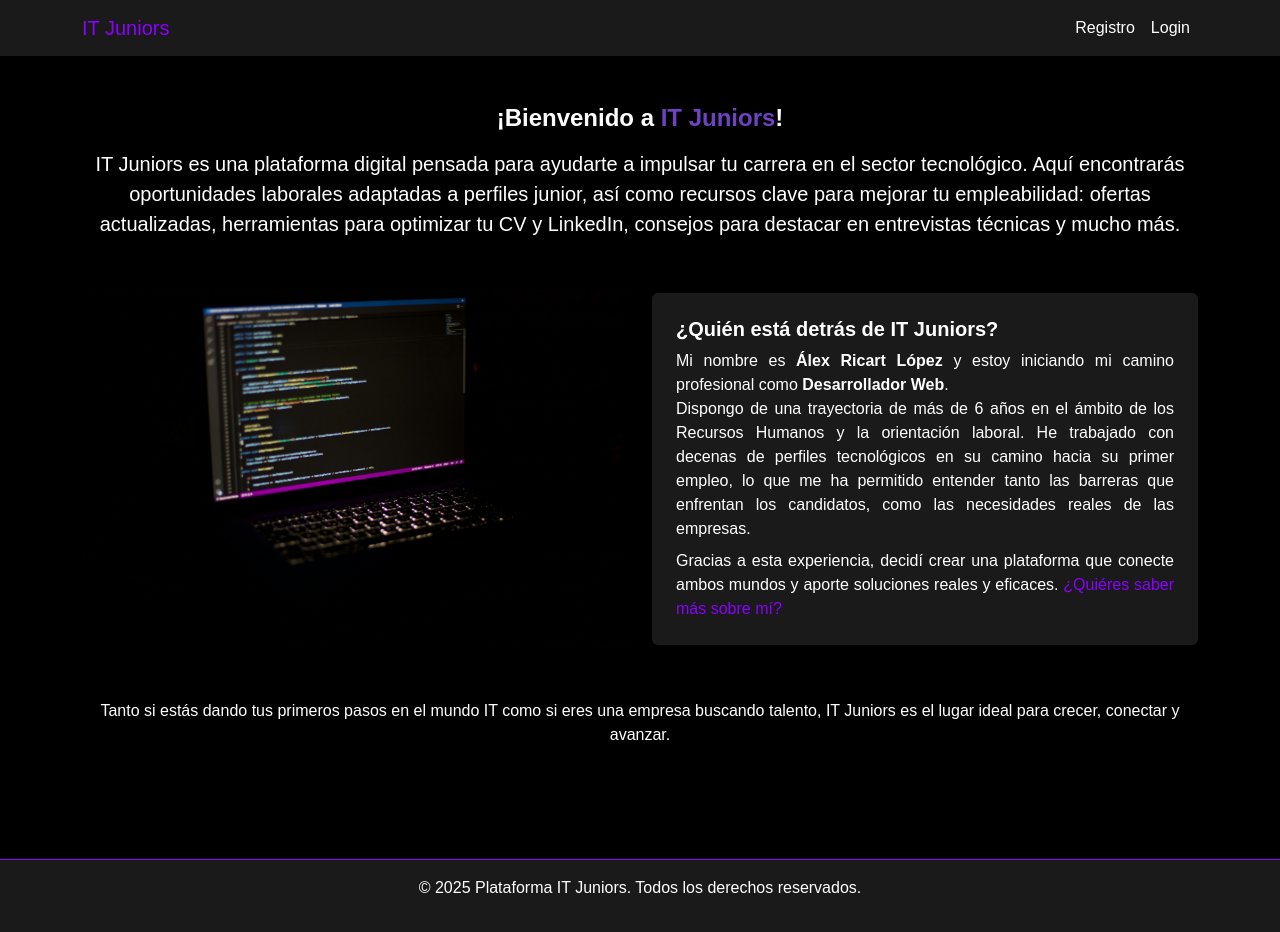
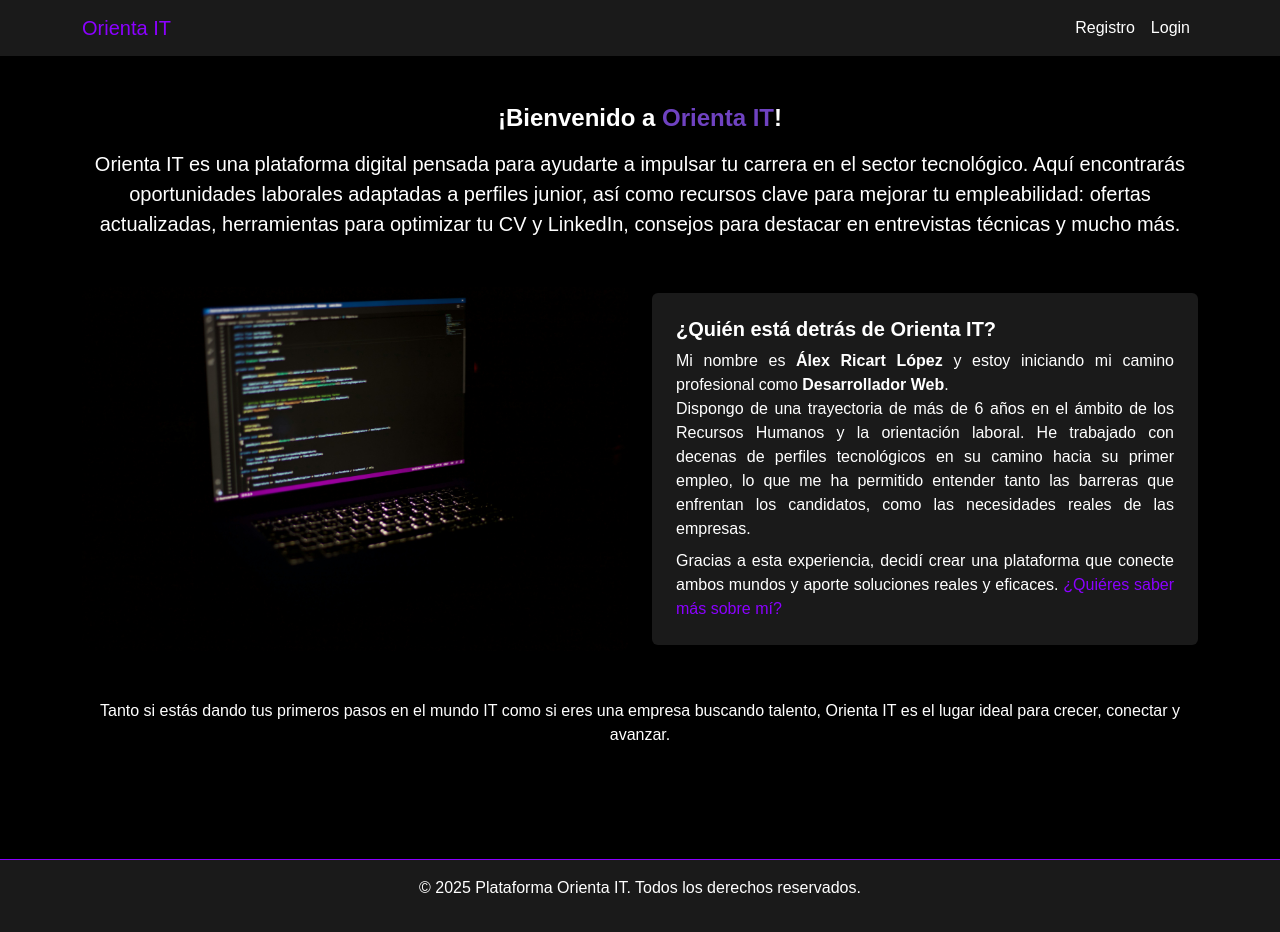
Before and after one commit to alexrilodev/orientait, a PHP site: page / in a window 1280 px wide. Run offline with PHP 8.4, Linux system fonts and the light colour scheme.

Commit message:
Update tittle

```diff
--- a/includes/footer.php
+++ b/includes/footer.php
@@ -2,7 +2,7 @@
 require_once __DIR__ . '/../config.php';
 ?>
 <footer class="mt-5 text-center">
-  <p>© 2025 Plataforma IT Juniors. Todos los derechos reservados.</p>
+  <p>© 2025 Plataforma Orienta IT. Todos los derechos reservados.</p>
 </footer>
 
 <script
--- a/includes/header.php
+++ b/includes/header.php
@@ -55,7 +55,7 @@ if (isset($_SESSION['usuario'])) {
 <head>
   <meta charset="UTF-8" />
   <meta name="viewport" content="width=device-width, initial-scale=1.0"/>
-  <title>IT Juniors</title>
+  <title>Orienta IT</title>
   <link
     rel="stylesheet"
     href="https://cdn.jsdelivr.net/npm/bootstrap@5.3.0/dist/css/bootstrap.min.css"
@@ -71,7 +71,7 @@ if (isset($_SESSION['usuario'])) {
   <nav class="navbar navbar-expand-lg navbar-light bg-light">
     <div class="container">
       <a class="navbar-brand font-bold" href="<?= BASE_URL ?>index.php">
-        IT Juniors
+        Orienta IT
       </a>
       <button
         class="navbar-toggler"
--- a/index.php
+++ b/index.php
@@ -10,11 +10,11 @@ require_once 'config.php';
             echo "<h2 class='fs-4 fw-semibold'>Bienvenido, <span class='text-purple'>"
                  . htmlspecialchars($_SESSION['usuario']) . "</span></h2>";
         } else {
-            echo "<h2 class='fs-4 fw-semibold'>¡Bienvenido a <span class='text-purple'>IT Juniors</span>!</h2>";
+            echo "<h2 class='fs-4 fw-semibold'>¡Bienvenido a <span class='text-purple'>Orienta IT</span>!</h2>";
         }
         ?>
         <p class="fs-5 mt-3">
-            IT Juniors es una plataforma digital pensada para ayudarte a impulsar tu carrera en el sector tecnológico.
+            Orienta IT es una plataforma digital pensada para ayudarte a impulsar tu carrera en el sector tecnológico.
             Aquí encontrarás oportunidades laborales adaptadas a perfiles junior, así como recursos clave para mejorar tu empleabilidad:
             ofertas actualizadas, herramientas para optimizar tu CV y LinkedIn, consejos para destacar en entrevistas técnicas
             y mucho más.
@@ -28,7 +28,7 @@ require_once 'config.php';
 
         <div class="col-md-6">
             <section class="bg-light p-4 rounded shadow-sm">
-                <h3 class="fs-5 fw-bold">¿Quién está detrás de IT Juniors?</h3>
+                <h3 class="fs-5 fw-bold">¿Quién está detrás de Orienta IT?</h3>
                 <p class="mt-2 mb-0 justify-text">
                     Mi nombre es <strong>Álex Ricart López</strong> y estoy iniciando mi camino profesional como <strong>Desarrollador Web</strong>. <br>
                     Dispongo de una trayectoria de más de 6 años en el ámbito de los Recursos Humanos y la orientación laboral. He trabajado con decenas de perfiles tecnológicos en su camino hacia su primer empleo,
@@ -44,8 +44,7 @@ require_once 'config.php';
 
     <section class="mt-5 text-center">
         <p class="fs-6">
-            Tanto si estás dando tus primeros pasos en el mundo IT como si eres una empresa buscando talento, IT Juniors
-            es el lugar ideal para crecer, conectar y avanzar.
+            Tanto si estás dando tus primeros pasos en el mundo IT como si eres una empresa buscando talento, Orienta IT es el lugar ideal para crecer, conectar y avanzar.
         </p>
     </section>
 </main>
```
